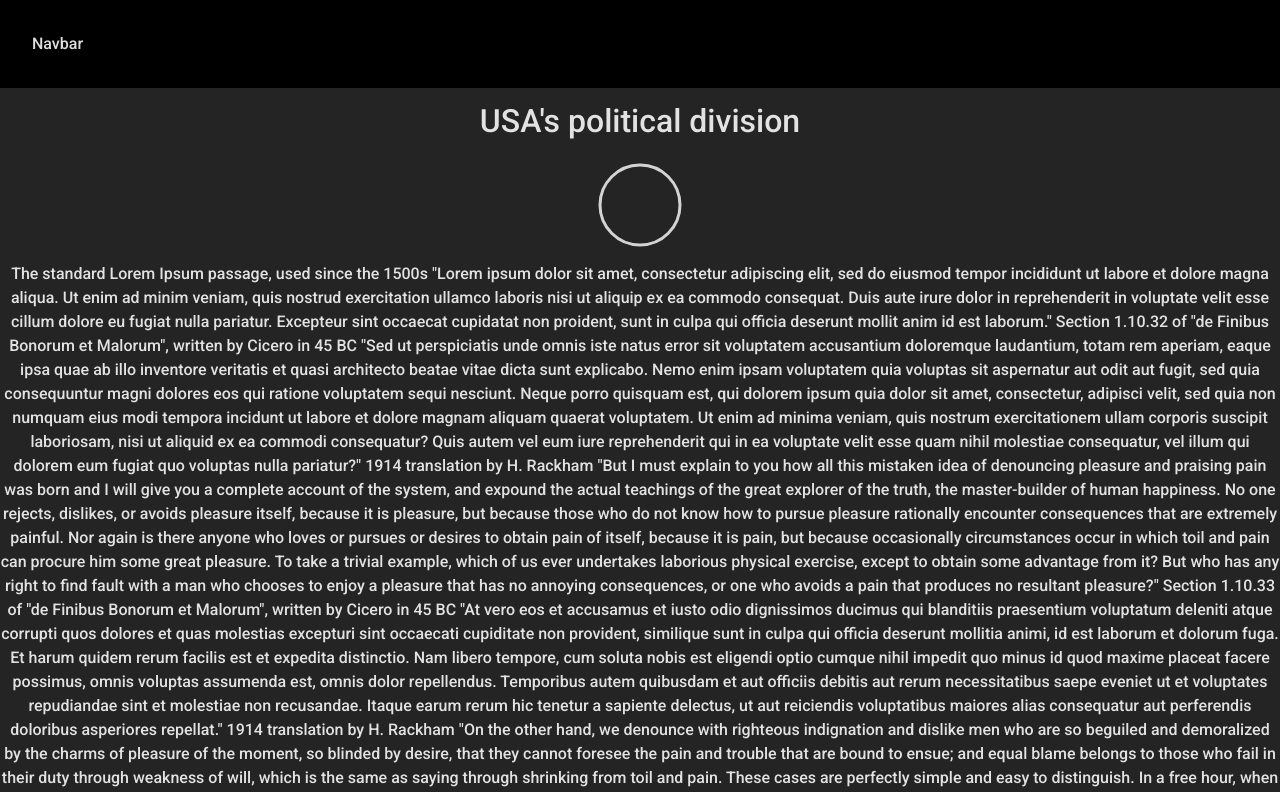
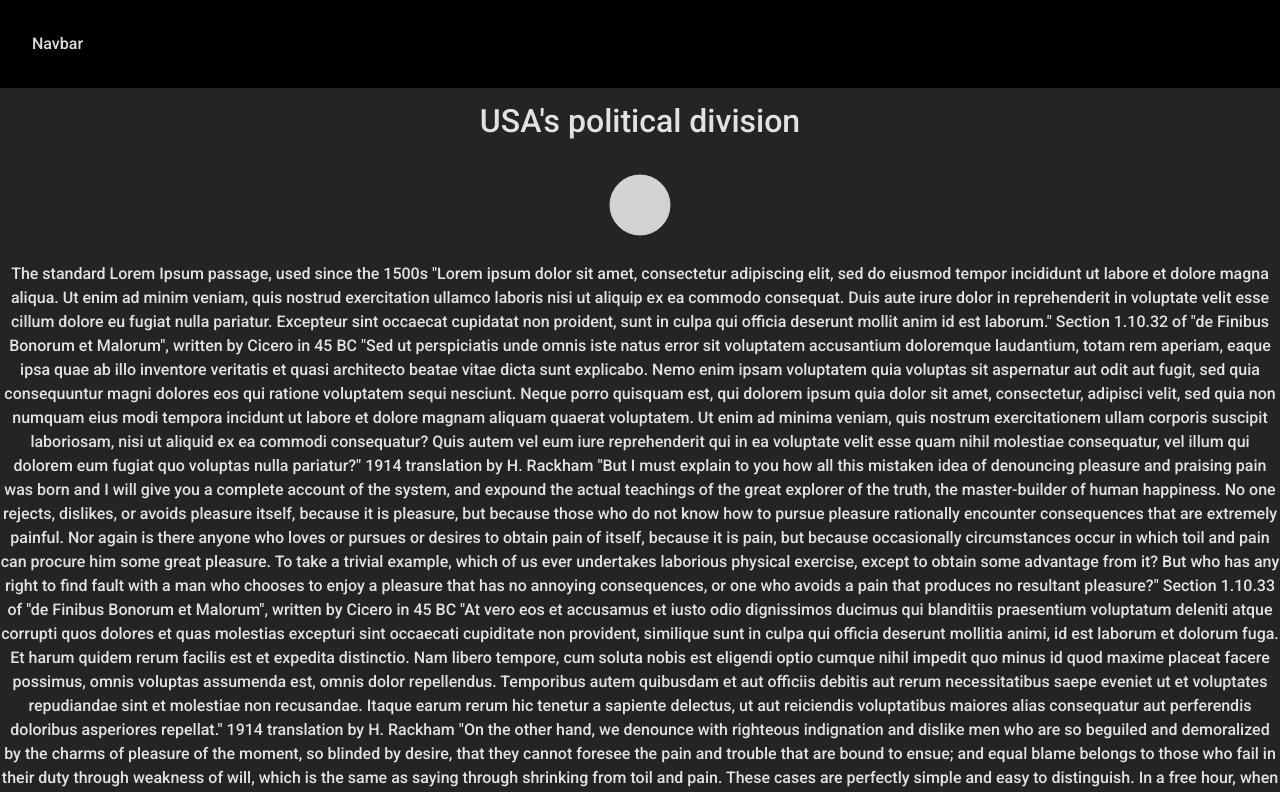
Before and after one commit to L-Ferrer/IMS_PaW, a React (Vite) app: page / in a window 1280 px wide. Shown: the top 792 px of the page. Built offline with nearby package versions, Linux system fonts and the light colour scheme.

Commit message:
Added simple animation

```diff
--- a/src/App.css
+++ b/src/App.css
@@ -8,7 +8,7 @@
   max-width: 100vw;
 }
 
-.Navbar{
+.navbar{
   position: sticky;
   top: 0;
   text-align: center;
--- a/src/App.jsx
+++ b/src/App.jsx
@@ -1,24 +1,36 @@
-import { useState } from 'react'
-import reactLogo from './assets/react.svg'
+import { useState, useEffect } from 'react'
+import { motion, useMotionValue, animate } from "framer-motion"
 import './App.css'
 
 //TODO: https://www.framer.com/developers/guides/
+
+function Component({ isVisible }) {
+  const opacity = useMotionValue(0)
+
+  useEffect(() => {
+    const controls = animate(opacity, isVisible ? 1 : 0)
+    return controls.stop
+  }, [isVisible])
+}
+
 function App() {
   const [count, setCount] = useState(0)
 
+
+
   return (
     <>
-      <div className="Navbar">
+      <div className="navbar">
         Navbar
       </div>
 
-
     <div className="App">
-
+      <Component style={{backgroundColor: "white", height: "100px", width: "100px"}}></Component>
       <h1 id="main_tiitle">USA's political division</h1>
       <div>
-      <svg height="100" width="100">
-        <circle cx="50" cy="50" r="40" stroke="lightgrey" stroke-width="3" fill="none" />
+      <svg height="100" width="100" className="knot">
+        <motion.circle cx="50" cy="50" r="30" stroke="lightgrey" stroke-width="3" fill="lightgrey"
+        whileHover={{ scale: 1.1 }}/>
       </svg>
       </div>
         <div>
```
